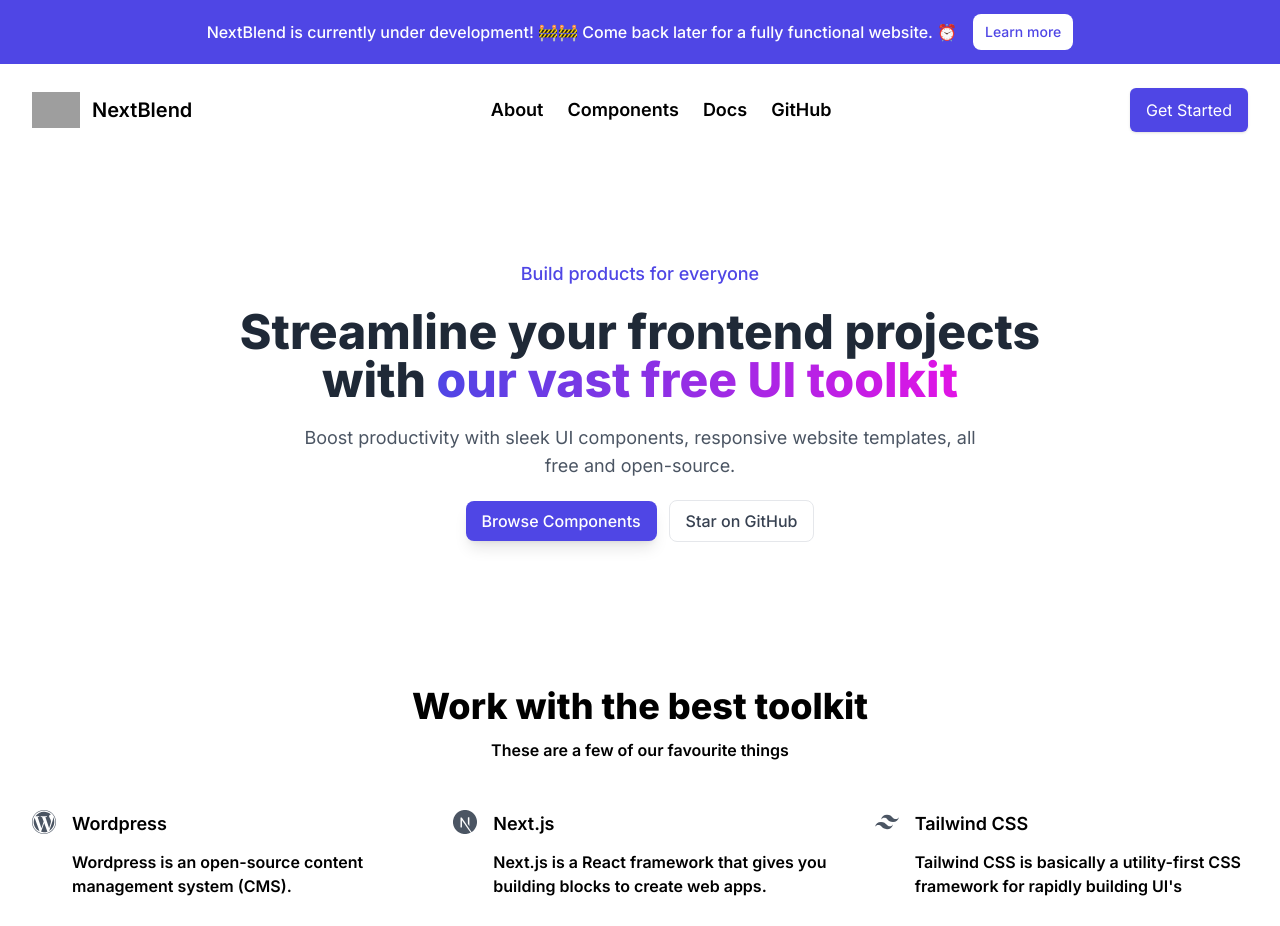
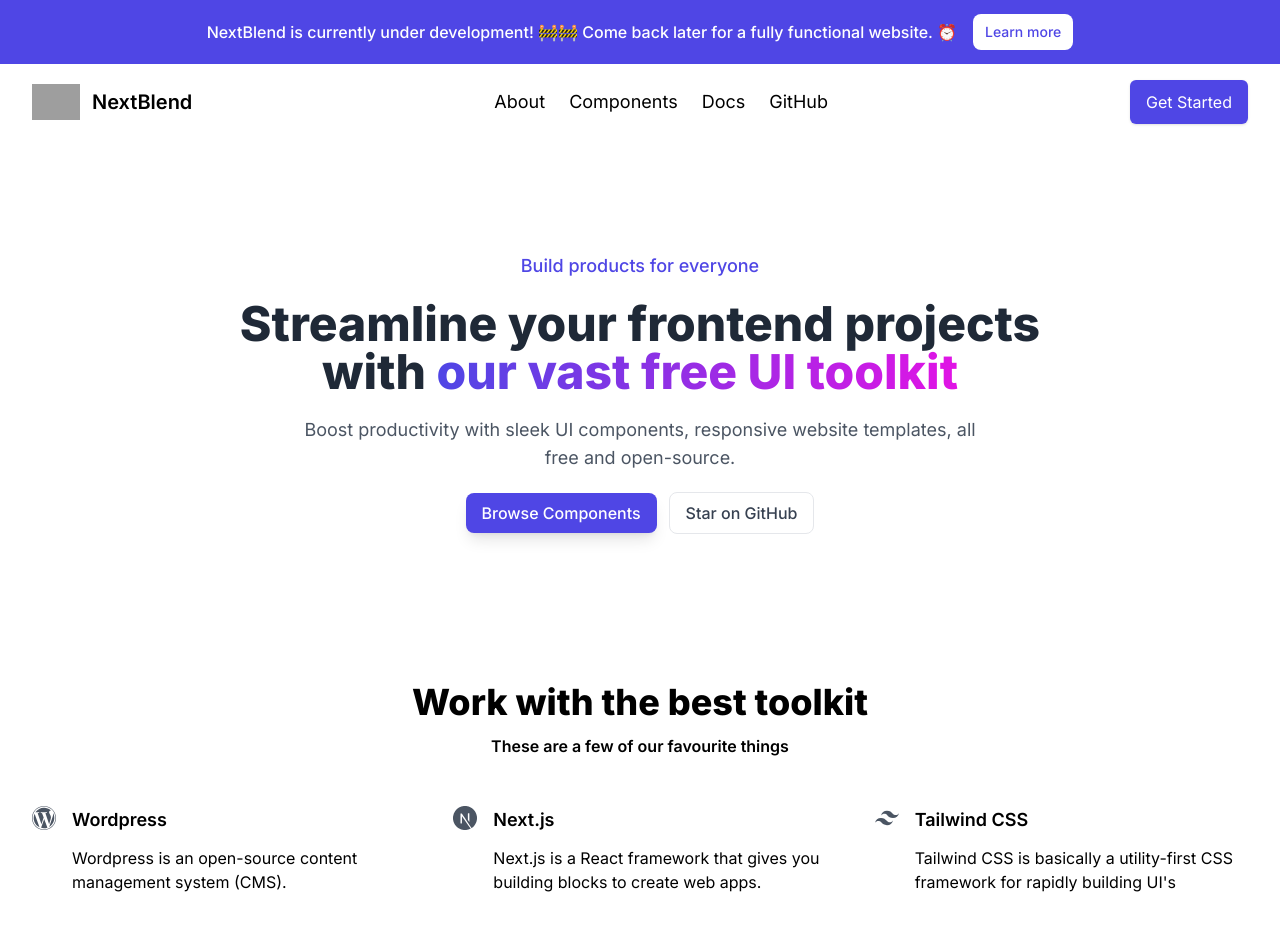
Before and after one commit to gaurav-sarage/NextBlend, a Next.js app: page / in a window 1280 px wide. Shown: the top 926 px of the page. Built offline with nearby package versions, Linux system fonts and the light colour scheme; grey boxes are pictures that could not be loaded.

Commit message:
Refactored `Navbar`, `SectionWrapper` &  `Toolkit` components

```diff
--- a/app/components/Navbar.js
+++ b/app/components/Navbar.js
@@ -14,7 +14,7 @@ const Navbar = () => {
     ]
 
     return (
-        <nav className="bg-white w-full mt-2 border-b md:border-0 md:static">
+        <nav className="bg-white w-full border-b md:border-0 md:static">
             <div className="items-center px-4 max-w-screen-xl mx-auto md:flex md:px-8">
                 <div className="flex items-center justify-between py-3 md:py-5 md:block">
                     <Link href="/" className="flex items-center">
@@ -47,7 +47,7 @@ const Navbar = () => {
                         {
                             navigation.map((item, idx) => {
                                 return (
-                                    <li key={idx} className="text-black text-lg font-semibold hover:text-indigo-600">
+                                    <li key={idx} className="text-black text-lg hover:text-indigo-600">
                                         <Link href={item.path}>
                                             {item.title}
                                         </Link>
--- a/app/components/SectionWrapper.js
+++ b/app/components/SectionWrapper.js
@@ -1,5 +1,5 @@
 const SectionWrapper = ({ children, ...props }) => (
-    <section {...props} className={`py-8 ${props.className || ""}`}>
+    <section {...props} className={`py-9 ${props.className || ""}`}>
         {children}
     </section>
 )
--- a/app/components/Toolkit.js
+++ b/app/components/Toolkit.js
@@ -67,7 +67,7 @@ const Toolkit = () => {
                                         <h4 className="text-lg text-black font-semibold hover:text-indigo-600 cursor-pointer">
                                             {item.title}
                                         </h4>
-                                        <p className="mt-3 text-md font-semibold">
+                                        <p className="mt-3 text-md">
                                             {item.description}
                                         </p>
                                     </div>
```
